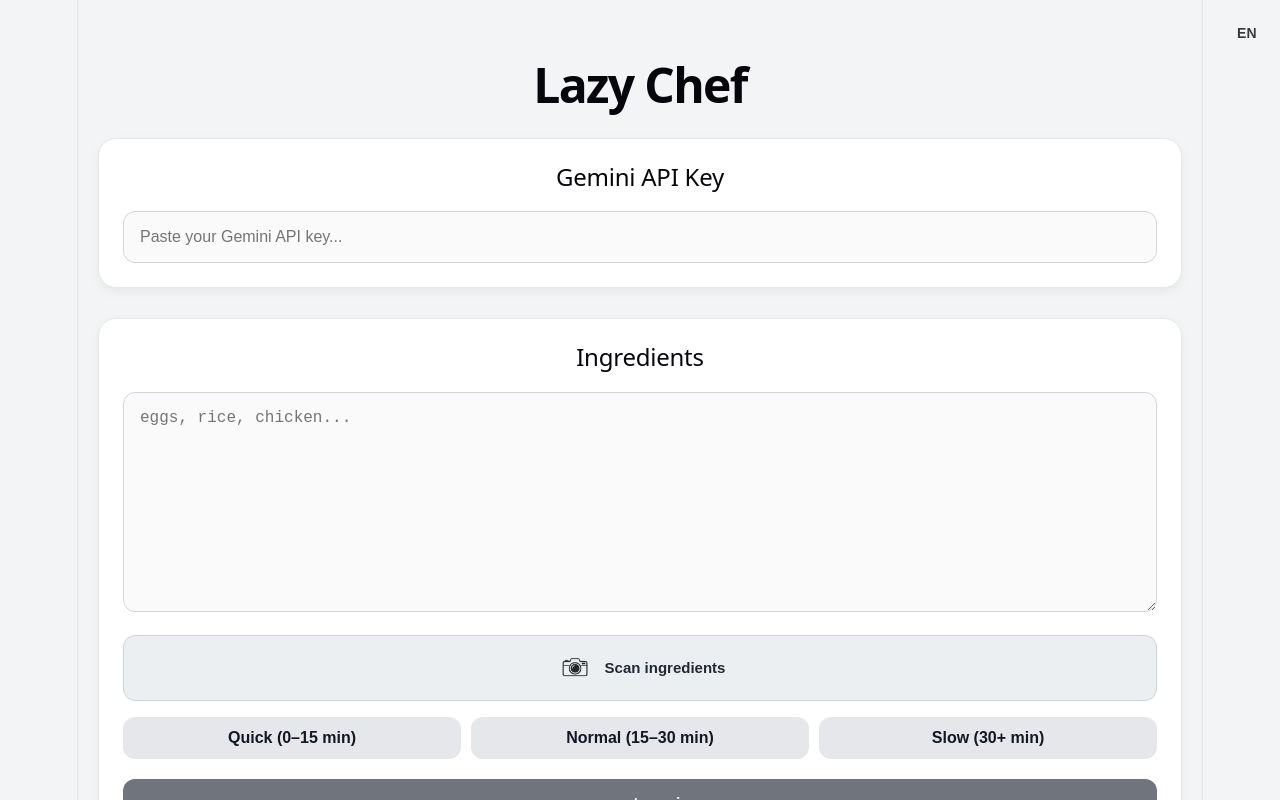
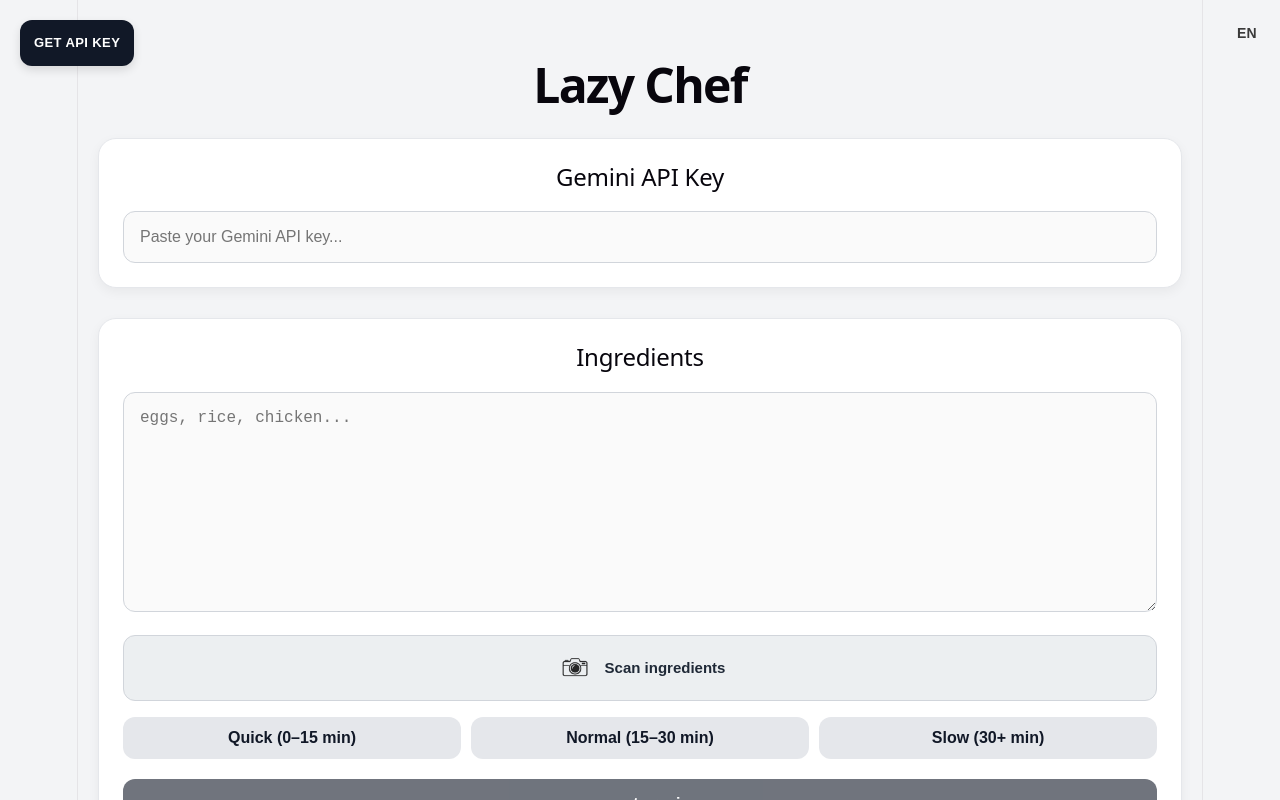
Before and after one commit to RomanMakarov6666/lazy-chef, a React (Vite) app: page / in a window 1280 px wide. Shown: the top 800 px of the page. Built offline with nearby package versions, Linux system fonts and the light colour scheme.

Commit message:
Show api key link when key is missing

```diff
--- a/src/App.css
+++ b/src/App.css
@@ -117,6 +117,8 @@
   overflow-x: auto;
 }
 
+/* API */
+
 .api-input {
   width: 100%;
   padding: 16px;
@@ -129,6 +131,41 @@
 .api-input:focus {
   outline: none;
   border-color: #9ca3af;
+}
+
+
+.api-link {
+  position: absolute;
+  top: 20px;
+  left: 20px;
+  z-index: 100;
+
+  display: inline-flex;
+  align-items: center;
+  justify-content: center;
+
+  padding: 10px 14px;
+
+  background: #111827;
+  color: white;
+
+  border-radius: 12px;
+
+  text-decoration: none;
+  text-transform: uppercase;
+
+  font-size: 13px;
+  font-weight: 700;
+  letter-spacing: 0.4px;
+
+  box-shadow: 0 4px 10px rgba(0,0,0,0.12);
+
+  transition: 0.2s ease;
+}
+
+.api-link:hover {
+  opacity: 0.9;
+  transform: translateY(-1px);
 }
 
 /* BUTTONS */
@@ -323,6 +360,16 @@
     padding: 14px;
   }
 
+  .api-link {
+    top: 14px;
+    left: 14px;
+
+    padding: 9px 12px;
+
+    font-size: 11px;
+    border-radius: 10px;
+  }
+
   .time-buttons {
     gap: 8px;
   }
--- a/src/App.jsx
+++ b/src/App.jsx
@@ -169,6 +169,16 @@
   return (
     <div className="container">
 
+      {!apiKey && (
+        <a
+          href="https://aistudio.google.com/apikey"
+          target="_blank"
+          rel="noreferrer"
+          className="api-link"
+        >
+          get api key
+        </a>
+      )}
 
       <div className="lang-selector">
 
```
